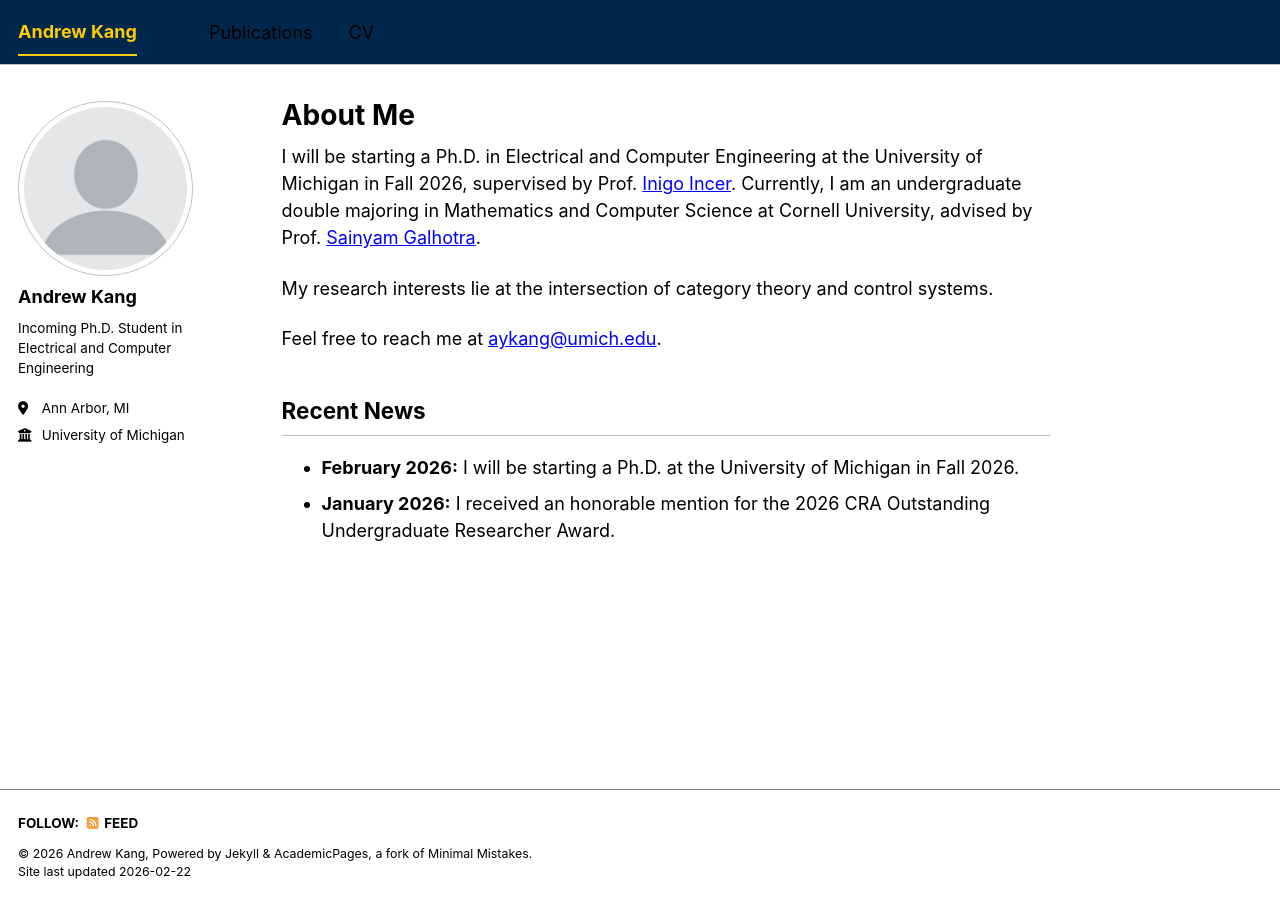
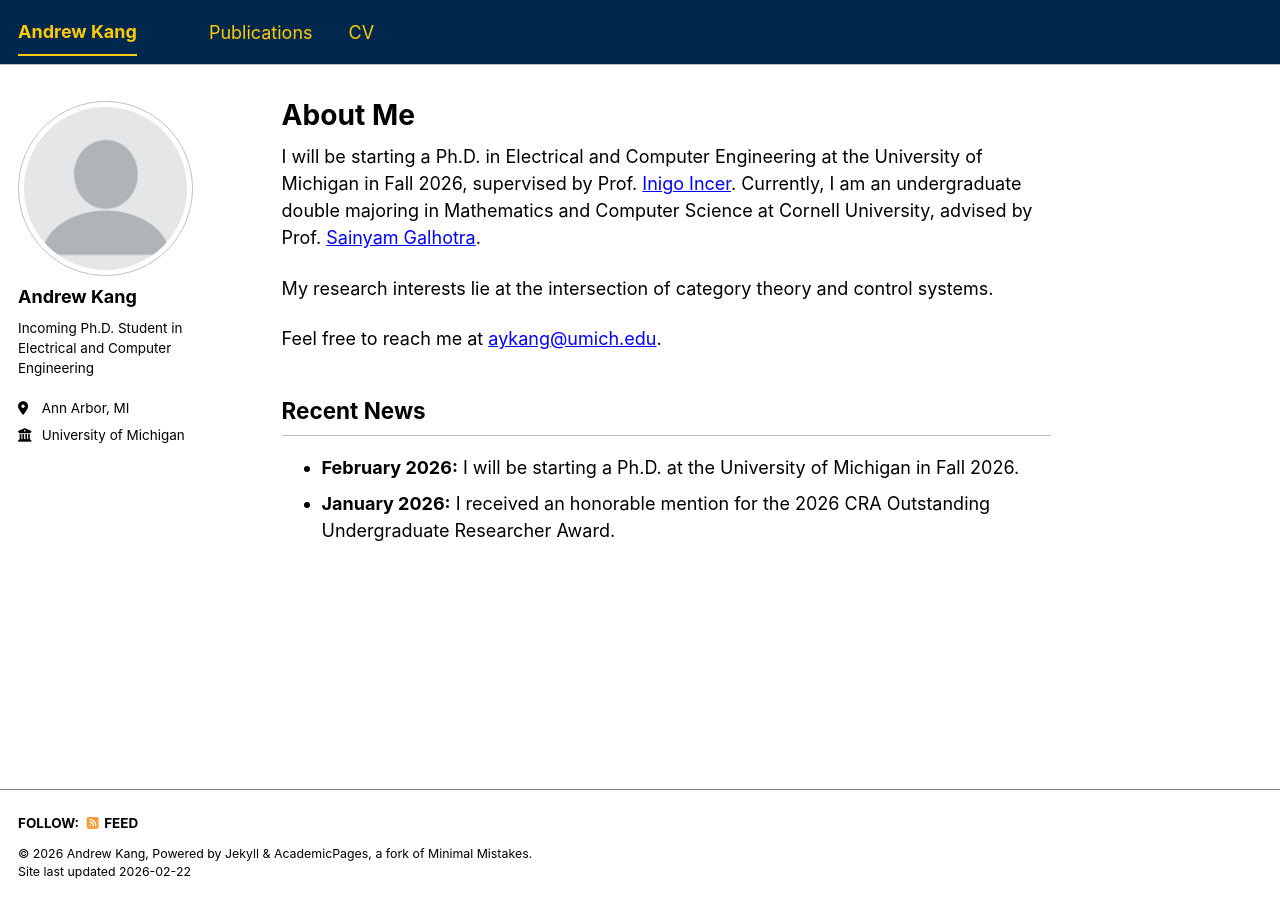
Before and after one commit to andrew-kang/andrew-kang.github.io, a Jekyll site: the page built from _pages/about.md, in a window 1280 px wide. Built offline with Jekyll 4.4.1, drawn with Linux system fonts in a browser that asks for light colours; a script bundle is joined from its source files by our own code; library files that are not in the unit come from our copies.

Commit message:
fix: fix masthead color again

```diff
--- a/_sass/layout/_navigation.scss
+++ b/_sass/layout/_navigation.scss
@@ -181,7 +181,7 @@
     display: block;
     margin: 0 1rem;
     padding: 0.5rem 0;
-    color: var(--global-masthead-link-color);
+    color: #FFCB05;
     text-decoration: none;
 
     &:hover {
@@ -203,7 +203,6 @@
   }
 
   .visible-links {
-    color: #FFCB05;
     display: table;
 
     li {
```
